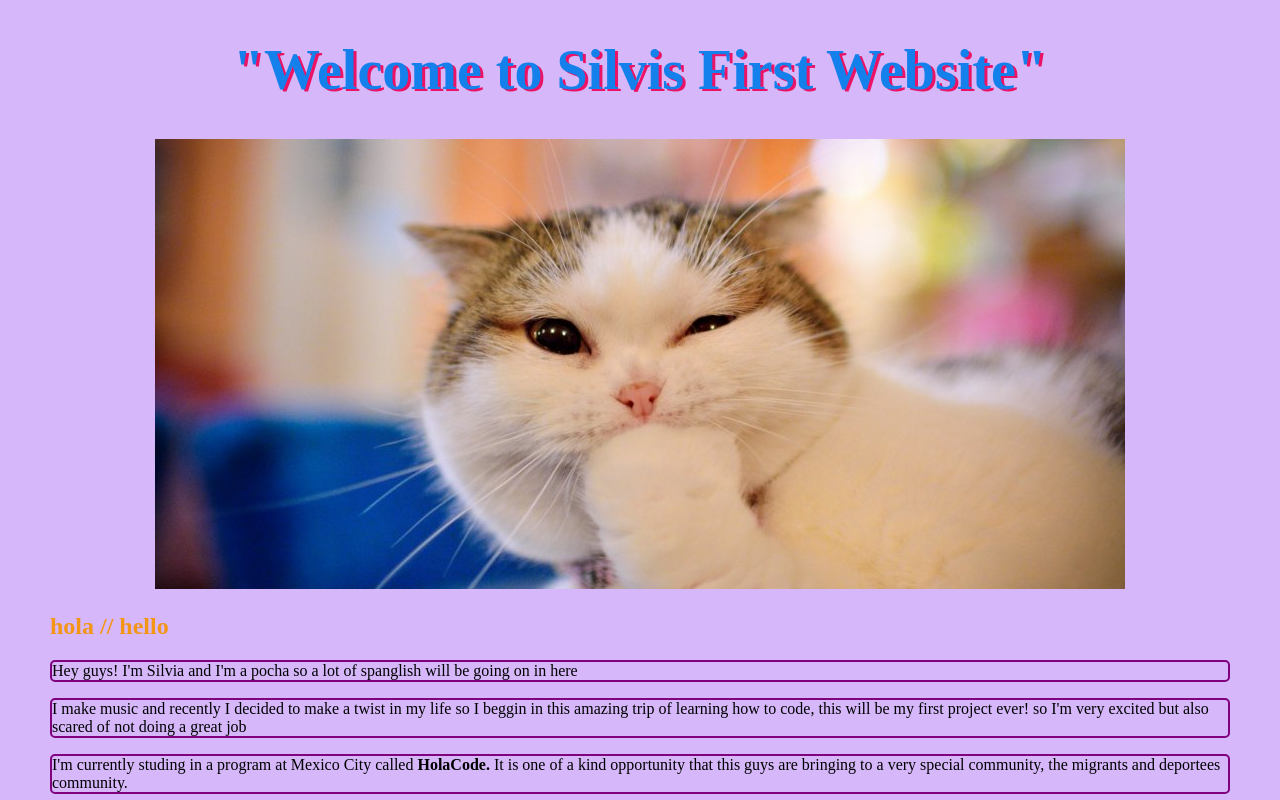
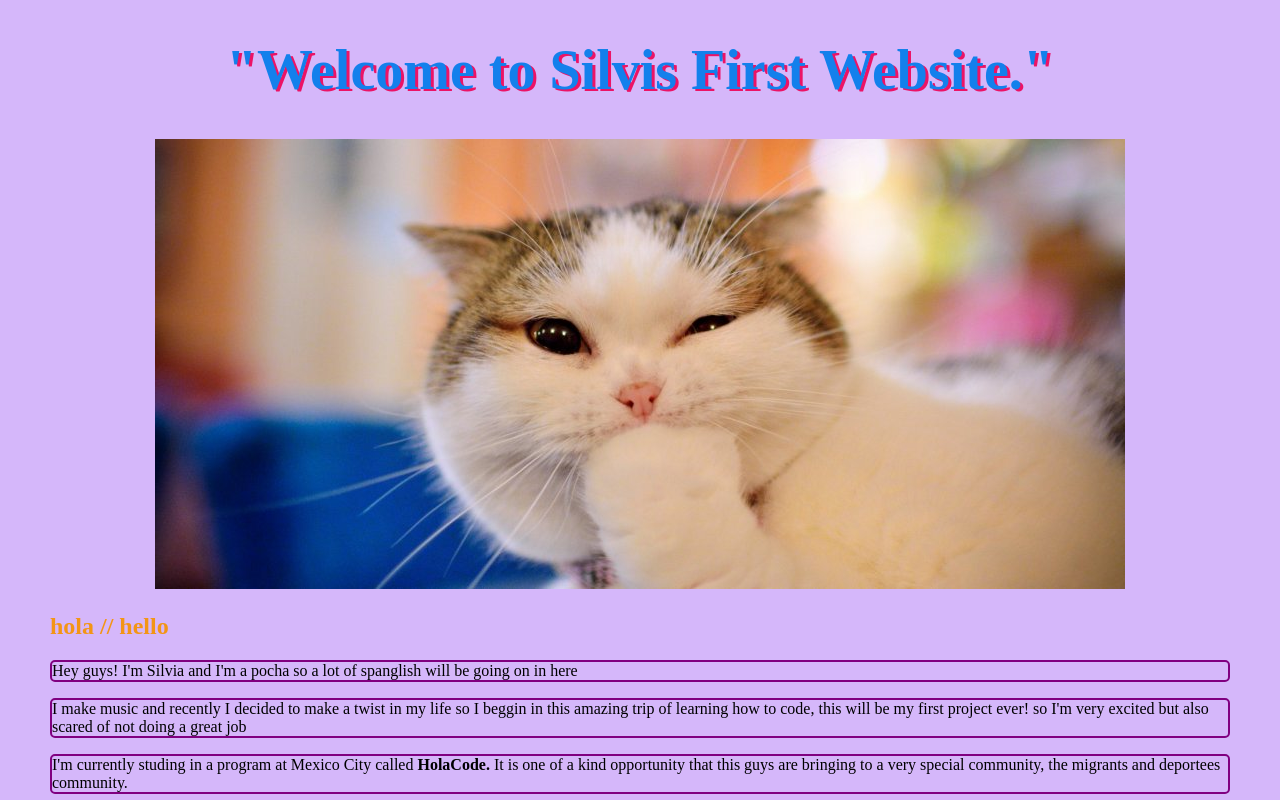
Before and after one commit to seha3/seha3.github.io, a plain HTML site: page index.html in a window 1280 px wide. Shown: the top 800 px of the page. Drawn offline with Linux system fonts and the light colour scheme.

Commit message:
last commit ahora si

```diff
--- a/index.html
+++ b/index.html
@@ -8,7 +8,7 @@
 
 <body>
 
-	<h1>"Welcome to Silvis First Website"</h1>
+	<h1>"Welcome to Silvis First Website."</h1>
 		<center><img src="images/cat.jpg" alt="cat"></center>
 
 	<h2>hola // hello </h2>
```
